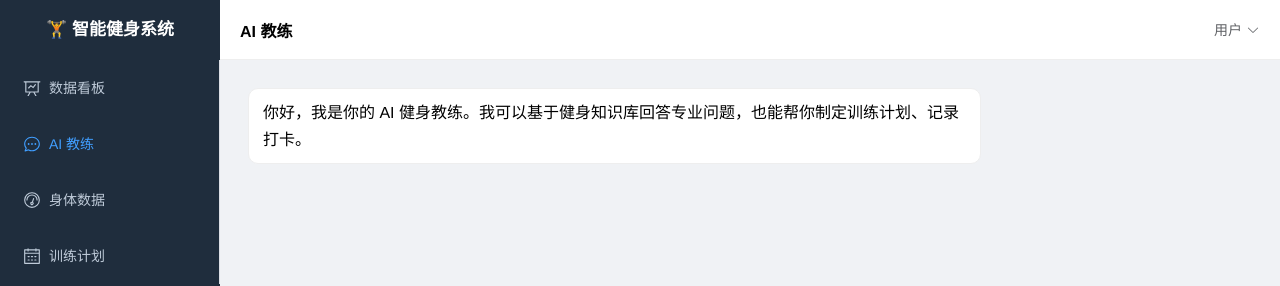
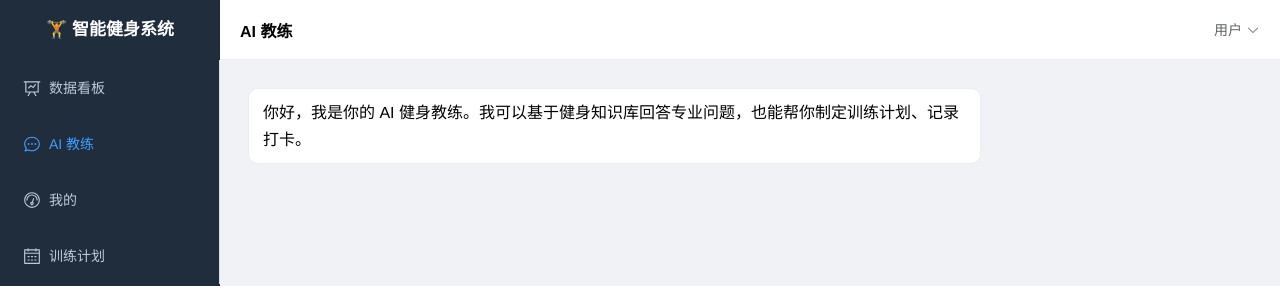
Before and after one commit to WJQ-malao/MindMuscle, a Vue app in the folder frontend/: page /chat in a window 1280 px wide. Shown: the top 286 px of the page. Built offline with nearby package versions, Linux system fonts and the light colour scheme; sample sign-in values are in the browser's storage.

Commit message:
PC端'身体数据'更名'我的', 与移动端四标签完全对齐(数据看板/AI教练/训练计划/我的)

```diff
--- a/frontend/src/layout/MainLayout.vue
+++ b/frontend/src/layout/MainLayout.vue
@@ -14,7 +14,7 @@
         <template v-else>
           <el-menu-item index="/dashboard"><el-icon><DataLine /></el-icon>数据看板</el-menu-item>
           <el-menu-item index="/chat"><el-icon><ChatDotRound /></el-icon>AI 教练</el-menu-item>
-          <el-menu-item index="/metrics"><el-icon><Odometer /></el-icon>身体数据</el-menu-item>
+          <el-menu-item index="/metrics"><el-icon><Odometer /></el-icon>我的</el-menu-item>
           <el-menu-item index="/workout"><el-icon><Calendar /></el-icon>训练计划</el-menu-item>
         </template>
       </el-menu>
--- a/frontend/src/router/index.ts
+++ b/frontend/src/router/index.ts
@@ -17,7 +17,7 @@ const router = createRouter({
       children: [
         { path: 'dashboard', component: () => import('../views/DashboardView.vue'), meta: { title: '数据看板' } },
         { path: 'chat', component: () => import('../views/ChatView.vue'), meta: { title: 'AI 教练' } },
-        { path: 'metrics', component: () => import('../views/BodyMetricView.vue'), meta: { title: '身体数据' } },
+        { path: 'metrics', component: () => import('../views/BodyMetricView.vue'), meta: { title: '我的' } },
         { path: 'workout', component: () => import('../views/WorkoutView.vue'), meta: { title: '训练计划' } },
         { path: 'knowledge', component: () => import('../views/KnowledgeView.vue'), meta: { title: '知识库管理', admin: true } },
         { path: 'admin/users', component: () => import('../views/AdminUsersView.vue'), meta: { title: '用户管理', admin: true } },
--- a/frontend/src/views/BodyMetricView.vue
+++ b/frontend/src/views/BodyMetricView.vue
@@ -3,7 +3,7 @@
     <el-card shadow="hover">
       <template #header>
         <div class="card-header">
-          <span>⚖️ 身体数据记录</span>
+          <span>📈 最近记录</span>
           <el-button type="primary" @click="openRecord">记录今日状态</el-button>
         </div>
       </template>
```
